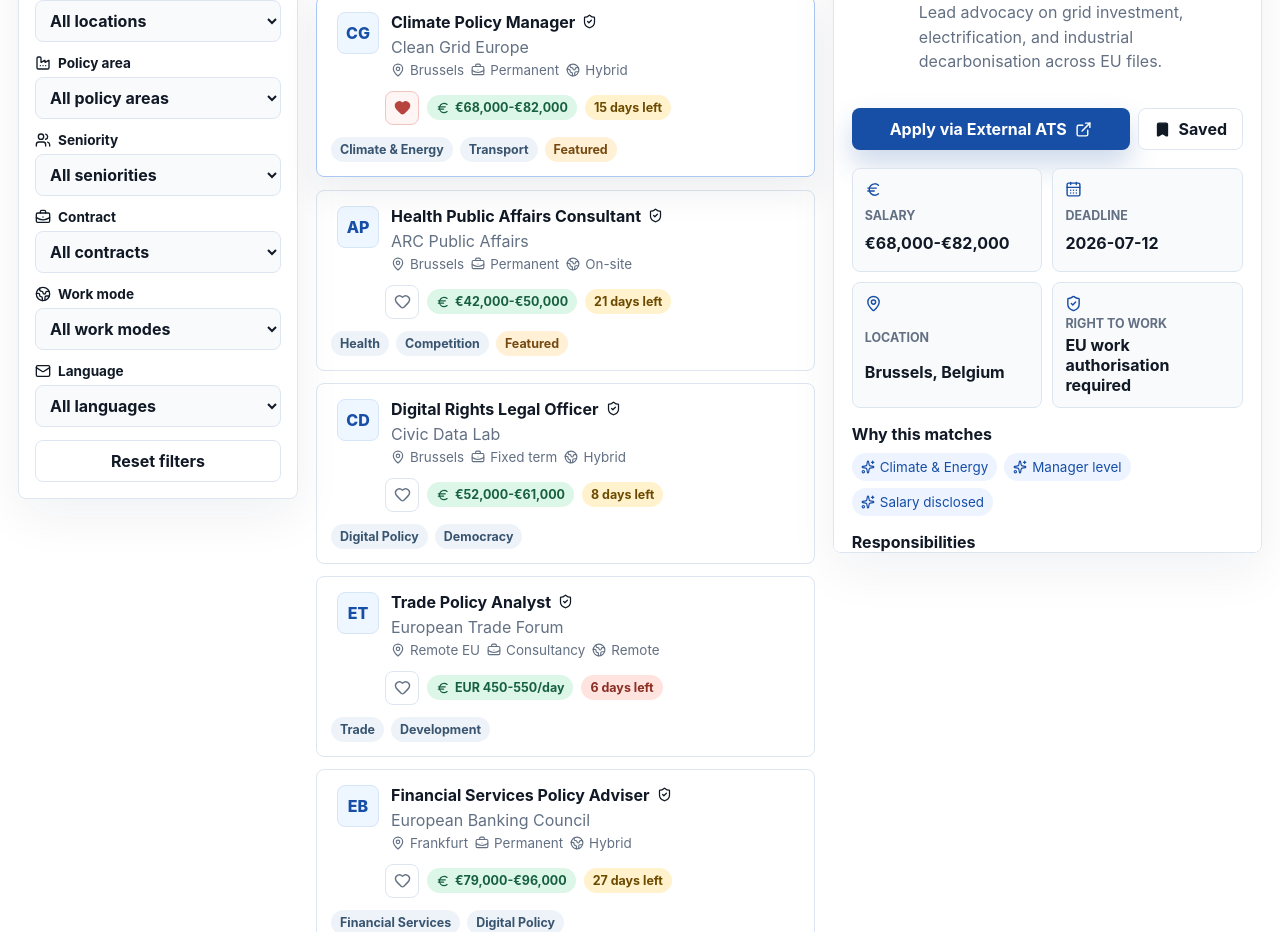
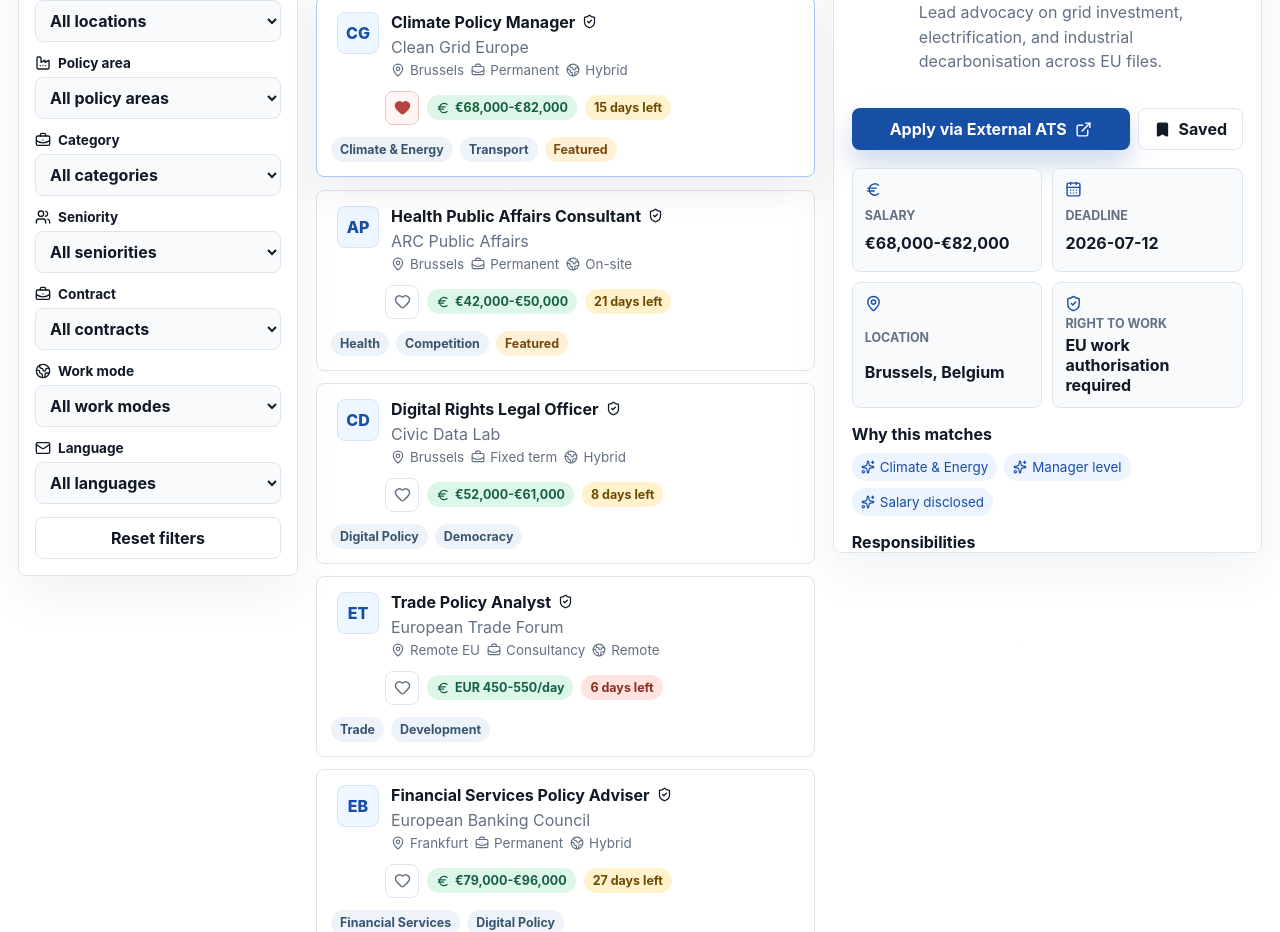
Before and after one commit to MadanChaollaPark/policyhire, a React (Vite) app: page / in a window 1280 px wide. Shown: the part 880-1812 px from the top of the page. Built offline with nearby package versions, Linux system fonts and the light colour scheme.

Commit message:
feat(filters): add category facet

```diff
--- a/src/App.tsx
+++ b/src/App.tsx
@@ -1,4 +1,4 @@
-import { useMemo, useState } from 'react'
+import { type ReactNode, useMemo, useState } from 'react'
 import {
   BarChart3,
   Bell,
@@ -81,6 +81,7 @@
   query: string
   city: string
   policy: string
+  category: string
   seniority: string
   contract: string
   workMode: string
@@ -92,6 +93,7 @@
   query: '',
   city: 'All locations',
   policy: 'All policy areas',
+  category: 'All categories',
   seniority: 'All seniorities',
   contract: 'All contracts',
   workMode: 'All work modes',
@@ -128,6 +130,7 @@
         (!query || searchable.includes(query)) &&
         (filters.city === 'All locations' || job.city === filters.city) &&
         (filters.policy === 'All policy areas' || job.policyAreas.includes(filters.policy)) &&
+        (filters.category === 'All categories' || job.category === filters.category) &&
         (filters.seniority === 'All seniorities' || job.seniority === filters.seniority) &&
         (filters.contract === 'All contracts' || job.contractType === filters.contract) &&
         (filters.workMode === 'All work modes' || job.workMode === filters.workMode) &&
@@ -520,6 +523,13 @@
         onChange={(value) => onFilterChange('policy', value)}
       />
       <SelectControl
+        icon={<BriefcaseBusiness size={16} />}
+        label="Category"
+        value={filters.category}
+        options={['All categories', ...categories]}
+        onChange={(value) => onFilterChange('category', value)}
+      />
+      <SelectControl
         icon={<Users size={16} />}
         label="Seniority"
         value={filters.seniority}
@@ -555,7 +565,7 @@
 }
 
 type SelectControlProps = {
-  icon: React.ReactNode
+  icon: ReactNode
   label: string
   value: string
   options: string[]
@@ -709,7 +719,7 @@
 }
 
 type DetailMetricProps = {
-  icon: React.ReactNode
+  icon: ReactNode
   label: string
   value: string
 }
@@ -847,7 +857,7 @@
   eyebrow: string
   title: string
   description: string
-  action?: React.ReactNode
+  action?: ReactNode
 }
 
 function SectionHeader({ eyebrow, title, description, action }: SectionHeaderProps) {
```
